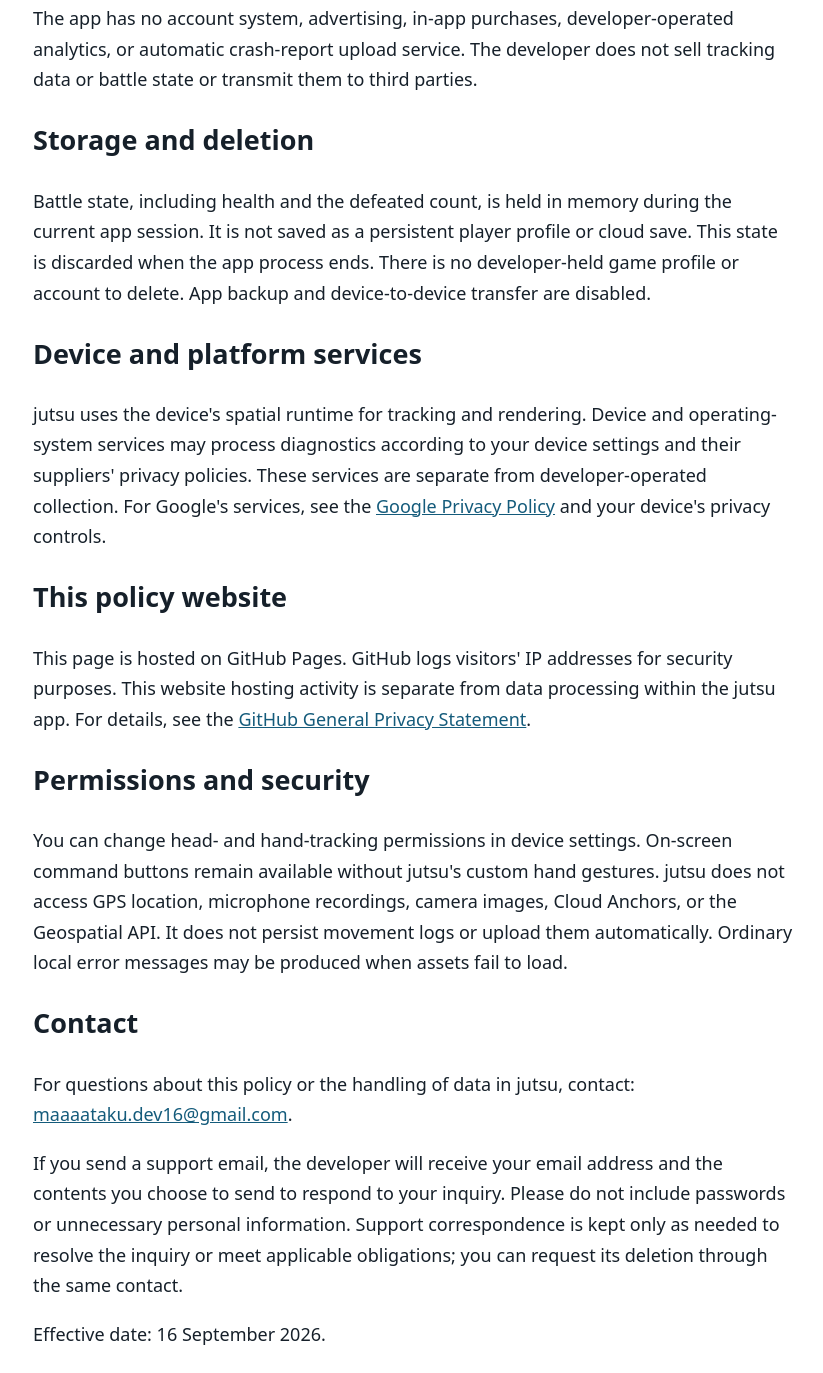
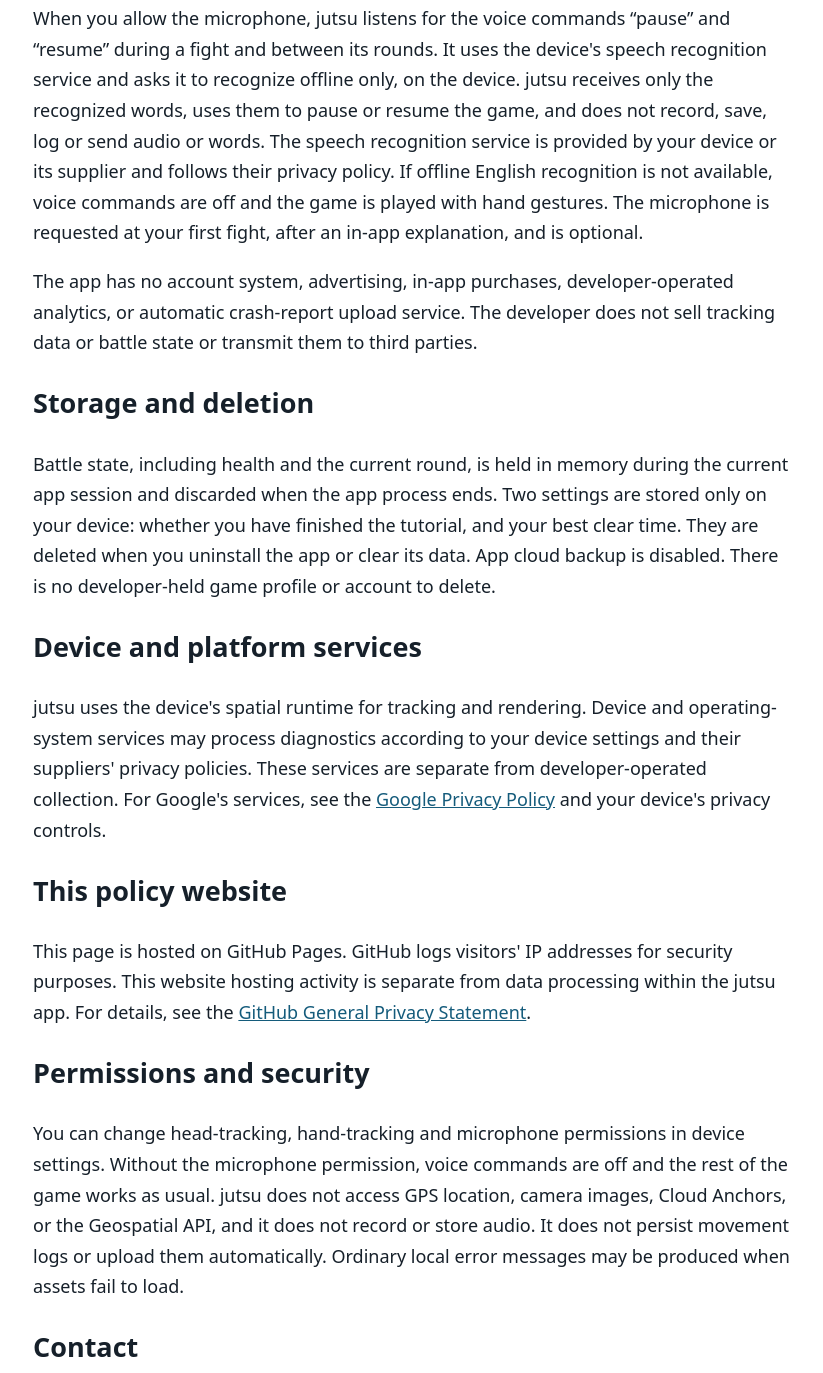
Before and after one commit to maaaataku/jutsu-privacy, a plain HTML site: page index.html in a window 1280 px wide. Shown: the part 503-1876 px from the top of the page, without its empty margins (227-1050 px from the left). Drawn offline with Linux system fonts and the light colour scheme.

Commit message:
docs: update the policy for voice commands and local settings (18 October 2026)
Co-Authored-By: Claude Opus 5.5 <noreply@anthropic.com>

```diff
--- a/index.html
+++ b/index.html
@@ -9,24 +9,25 @@
 <body>
 <main>
 <h1>jutsu — Privacy policy</h1>
-<p>Last updated: 16 September 2026.</p>
+<p>Last updated: 18 October 2026.</p>
 <h2>Intended audience</h2>
 <p>jutsu is intended for users aged 16 and older. It is not directed at children under 16.</p>
 <h2>Data used by jutsu</h2>
 <p>jutsu is a single-player training game. It processes head position and orientation and, when permission is granted, hand-joint information on your device to position game content and recognize controls. jutsu does not save a movement history or send tracking data or battle state to a developer-operated server.</p>
+<p>When you allow the microphone, jutsu listens for the voice commands &ldquo;pause&rdquo; and &ldquo;resume&rdquo; during a fight and between its rounds. It uses the device's speech recognition service and asks it to recognize offline only, on the device. jutsu receives only the recognized words, uses them to pause or resume the game, and does not record, save, log or send audio or words. The speech recognition service is provided by your device or its supplier and follows their privacy policy. If offline English recognition is not available, voice commands are off and the game is played with hand gestures. The microphone is requested at your first fight, after an in-app explanation, and is optional.</p>
 <p>The app has no account system, advertising, in-app purchases, developer-operated analytics, or automatic crash-report upload service. The developer does not sell tracking data or battle state or transmit them to third parties.</p>
 <h2>Storage and deletion</h2>
-<p>Battle state, including health and the defeated count, is held in memory during the current app session. It is not saved as a persistent player profile or cloud save. This state is discarded when the app process ends. There is no developer-held game profile or account to delete. App backup and device-to-device transfer are disabled.</p>
+<p>Battle state, including health and the current round, is held in memory during the current app session and discarded when the app process ends. Two settings are stored only on your device: whether you have finished the tutorial, and your best clear time. They are deleted when you uninstall the app or clear its data. App cloud backup is disabled. There is no developer-held game profile or account to delete.</p>
 <h2>Device and platform services</h2>
 <p>jutsu uses the device's spatial runtime for tracking and rendering. Device and operating-system services may process diagnostics according to your device settings and their suppliers' privacy policies. These services are separate from developer-operated collection. For Google's services, see the <a href="https://policies.google.com/privacy">Google Privacy Policy</a> and your device's privacy controls.</p>
 <h2>This policy website</h2>
 <p>This page is hosted on GitHub Pages. GitHub logs visitors' IP addresses for security purposes. This website hosting activity is separate from data processing within the jutsu app. For details, see the <a href="https://docs.github.com/en/site-policy/privacy-policies/github-general-privacy-statement">GitHub General Privacy Statement</a>.</p>
 <h2>Permissions and security</h2>
-<p>You can change head- and hand-tracking permissions in device settings. On-screen command buttons remain available without jutsu's custom hand gestures. jutsu does not access GPS location, microphone recordings, camera images, Cloud Anchors, or the Geospatial API. It does not persist movement logs or upload them automatically. Ordinary local error messages may be produced when assets fail to load.</p>
+<p>You can change head-tracking, hand-tracking and microphone permissions in device settings. Without the microphone permission, voice commands are off and the rest of the game works as usual. jutsu does not access GPS location, camera images, Cloud Anchors, or the Geospatial API, and it does not record or store audio. It does not persist movement logs or upload them automatically. Ordinary local error messages may be produced when assets fail to load.</p>
 <h2>Contact</h2>
 <p>For questions about this policy or the handling of data in jutsu, contact: <a href="mailto:maaaataku.dev16@gmail.com">maaaataku.dev16@gmail.com</a>.</p>
 <p>If you send a support email, the developer will receive your email address and the contents you choose to send to respond to your inquiry. Please do not include passwords or unnecessary personal information. Support correspondence is kept only as needed to resolve the inquiry or meet applicable obligations; you can request its deletion through the same contact.</p>
-<p>Effective date: 16 September 2026.</p>
+<p>Effective date: 18 October 2026.</p>
 </main>
 </body>
 </html>
```
